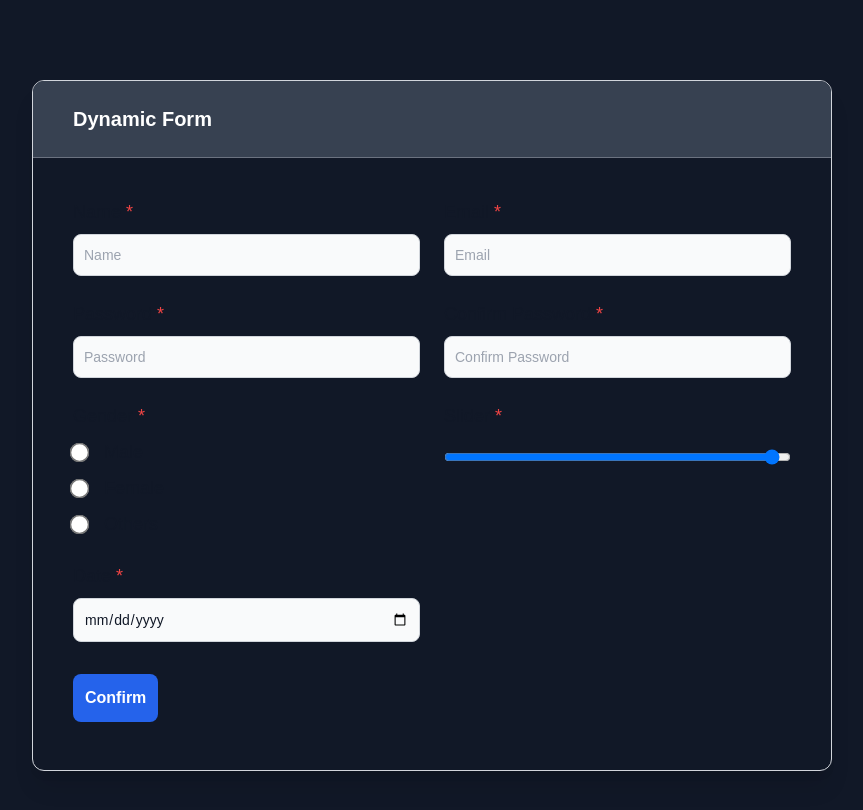
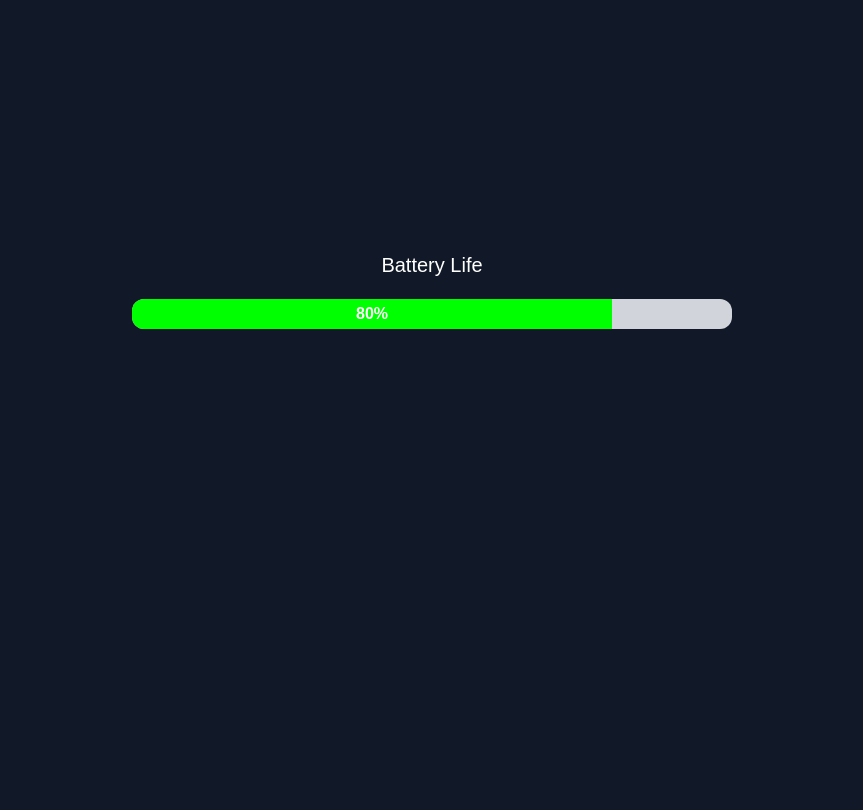
Before and after one commit to maityamit007/react-javascript, a React (Create React App) app in the folder react-khudse/: page / in a window 1280 px wide. Shown: the top 810 px of the page, without its empty margins (208-1071 px from the left). Built offline with nearby package versions, Linux system fonts and the light colour scheme.

Commit message:
Dynamic Form

```diff
--- a/react-khudse/src/App.js
+++ b/react-khudse/src/App.js
@@ -2,6 +2,7 @@ import CarouselHome from "./component/Carousel/CarouselHome";
 import DynamicForm from "./component/DynamicForm/DynamicForm";
 import InfiniteScroll from "./component/InfiniteScrolling/InfiniteScroll";
 import Pagination from "./component/Pagination/Pagination";
+import ProgressBar from "./component/ProgressBar/ProgressBar";
 
 function App() {
   return (
@@ -9,7 +10,8 @@ function App() {
       {/* <CarouselHome/> */}
       {/* <Pagination/> */}
       {/* <InfiniteScroll/> */}
-      <DynamicForm/>
+      {/* <DynamicForm/> */}
+      <ProgressBar/>
     </div>
   );
 }
--- /dev/null
+++ b/react-khudse/src/component/ProgressBar/ProgressBar.css
@@ -0,0 +1,25 @@
+.container{
+    display: flex;
+    justify-content: center;
+    flex-direction: column;
+    align-items: center;
+    height: 70vh;
+}
+
+.progress_bar{
+    min-width: 600px;
+    height: 30px;
+    overflow: hidden;
+    border-radius: 12px;
+}
+
+.progress{
+    background-color: #00FF00;
+    width: 15%;
+    height: 100%;
+    color: white;
+    display: flex;
+    justify-content: center;
+    align-items: center;
+    z-index: 100;
+}
--- /dev/null
+++ b/react-khudse/src/component/ProgressBar/ProgressBar.js
@@ -0,0 +1,47 @@
+import React, { useEffect, useState } from 'react'
+import './ProgressBar.css';
+
+function ProgressBar() {
+    let [percentage, setPercentage] = useState(1);
+
+    useEffect(() => {
+        let root = document.querySelector(':root');
+        root.classList.add('dark');
+        return () => {
+            root.classList.remove('dark');
+        }
+    }, [])
+
+    useEffect(() => {
+        let interval = setInterval(() => {
+            if (percentage < 100) {
+                setPercentage((percent) => percent + 1);
+            }
+        }, 100);
+        return () => {
+            clearTimeout(interval);
+        }
+    }, [percentage])
+
+
+    return (
+        <div className='container w-full'>
+            <h2 className='m-5 text-white text-xl'>Battery Life</h2>
+            <div className='progress_bar bg-gray-300'
+                aria-valuemax={100} // for accessiblity
+                aria-valuemin={0} // for accessiblity
+                role="progress bar"  // for accessiblity
+            >
+                <div
+                    className='progress font-bold'
+                    style={{
+                        // transform: `scaleX(${percentage/100})`,
+                        // transformOrigin: 'left',
+                        width: `${percentage}%`
+                    }}>{percentage + '%'}</div>
+            </div>
+        </div>
+    )
+}
+
+export default ProgressBar
```
